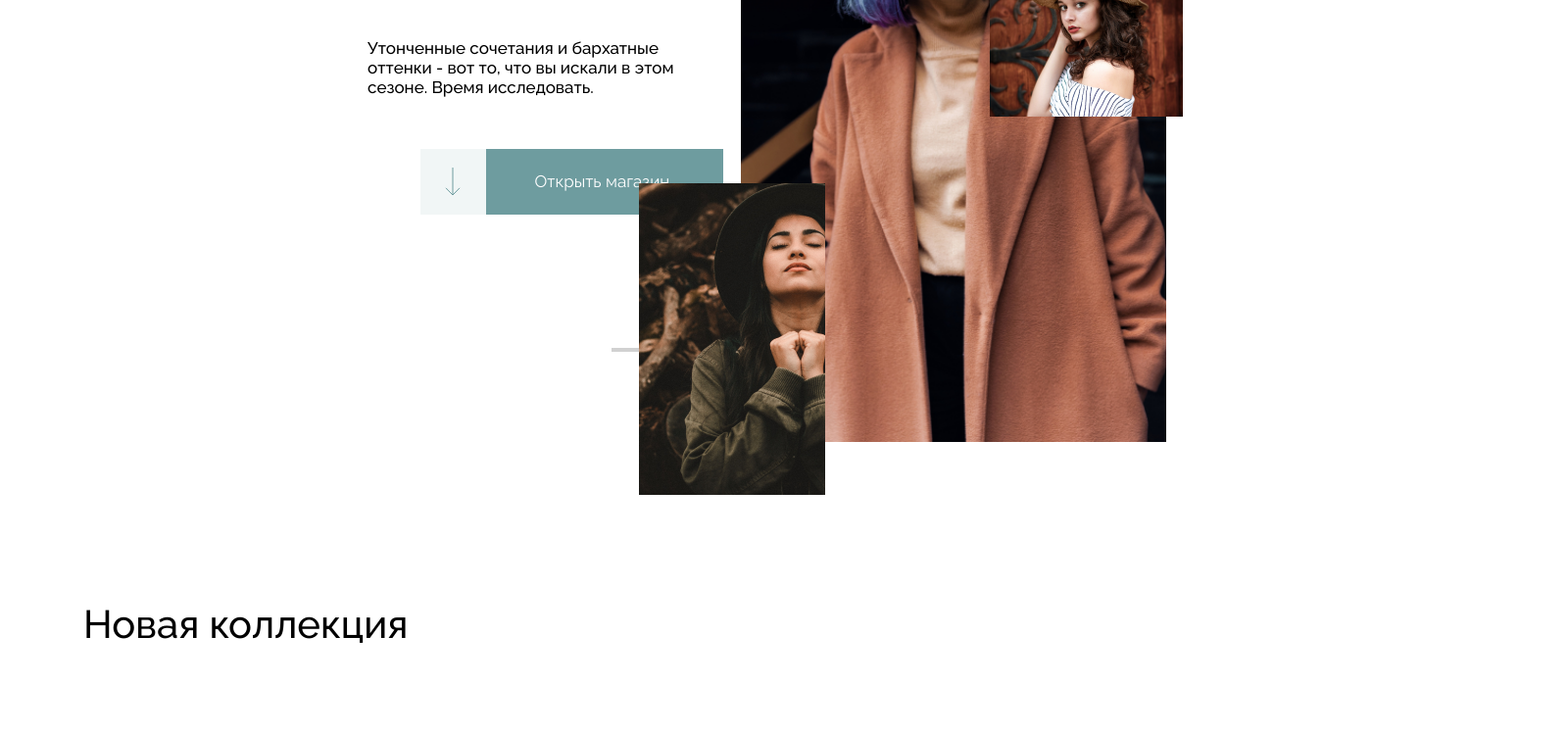
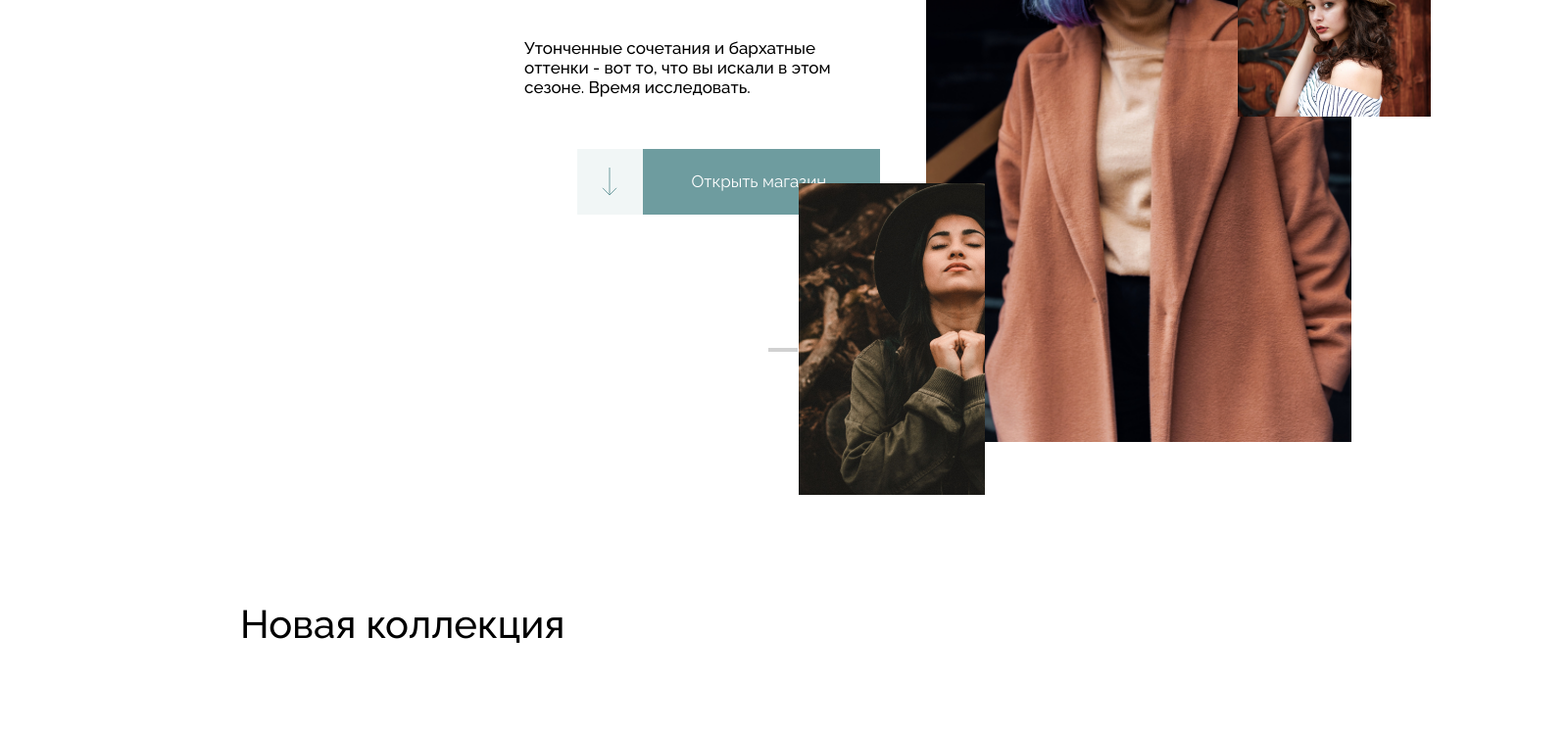
Before and after one commit to Danila2204/Womazing, a website: page docs/index.html in a window 1280 px wide. Shown: the part 321-1070 px from the top of the page at 98% size, 1600 px wide, since content can reach past the window. Drawn offline with Linux system fonts and the light colour scheme.

Commit message:
Исправление багов 2.0 .

```diff
--- a/docs/css/min.css
+++ b/docs/css/min.css
@@ -1,10 +1,6 @@
 @import url("https://fonts.googleapis.com/css2?family=Raleway:wght@400;500&display=swap");
 body {
-<<<<<<< HEAD
-  max-width: 1600px;
-=======
   width: 1600px;
->>>>>>> main
   position: relative;
   margin: 0;
   box-sizing: border-box;
```
